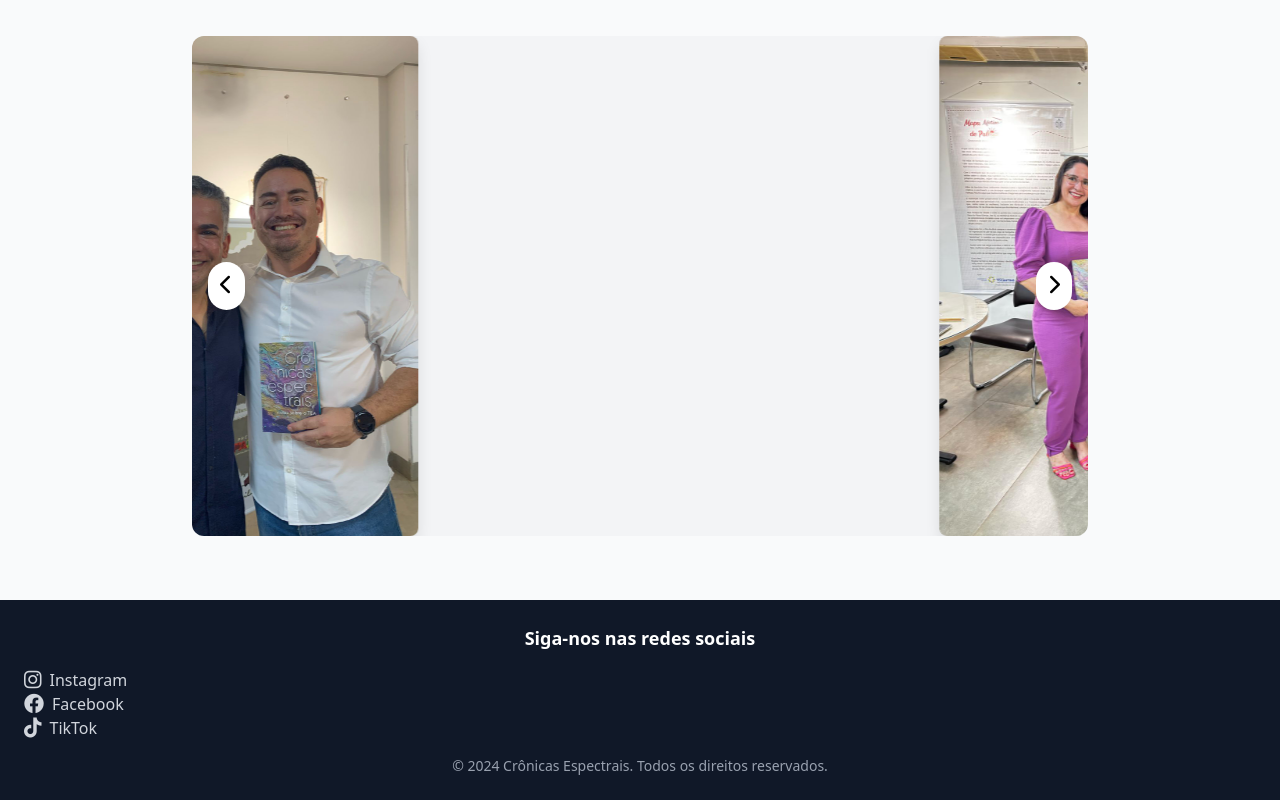
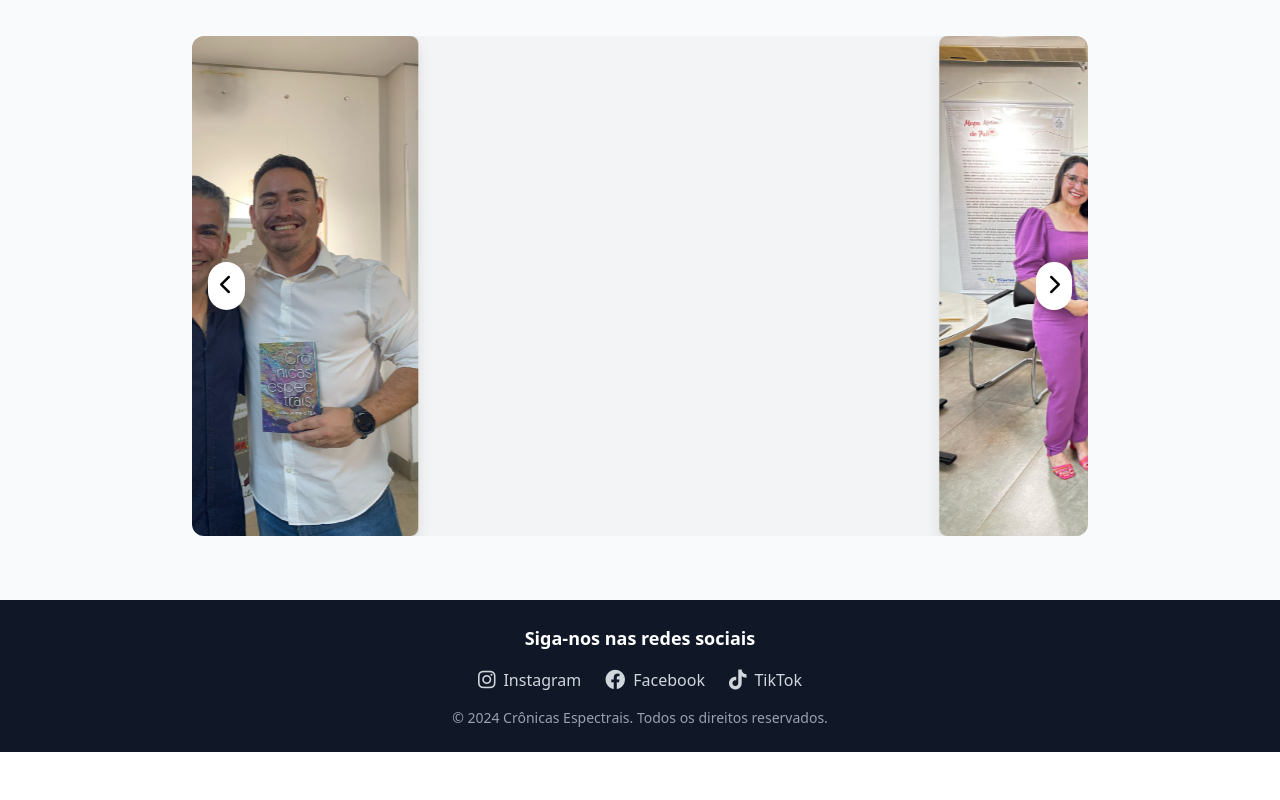
Before and after one commit to igor-cavalcante/Cronicas_Spectrais, a website: page lancamento-palmas.html in a window 1280 px wide. Shown: the part 2004-2804 px from the top of the page. After the commit the page ends 2756 px from the top, so only its background shows below. Drawn offline with Linux system fonts and the light colour scheme.

Commit message:
alinhando footer

```diff
--- a/lancamento-palmas.html
+++ b/lancamento-palmas.html
@@ -97,7 +97,7 @@
       </nav>
     </header>
 
-    <main class="flex-grow">
+    <main >
       <!-- Hero Section -->
       <section class="hero-pattern py-16 md:py-24">
         <div class="container mx-auto px-4 flex flex-col md:flex-row items-center">
@@ -385,9 +385,10 @@
     </main>
 
     <!-- Footer fixado -->
-    <footer class="bg-gray-900 text-white text-center p-6 mt-auto">
+    <footer class="bg-gray-900 text-white p-6 mt-auto">
+      <div class="container mx-auto text-center">
         <p class="text-lg font-semibold">Siga-nos nas redes sociais</p>
-      <div class="container mx-au gap-6 mt-4">
+        <div class="flex justify-center gap-6 mt-4">
           <a
             href="https://www.instagram.com/lj_goncalves/"
             target="_blank"
@@ -413,6 +414,7 @@
         <p class="mt-4 text-gray-400 text-sm">
           &copy; 2024 Crônicas Espectrais. Todos os direitos reservados.
         </p>
+      </div>
     </footer>
 
     <script src="./assets/script/index.js"></script>
```
Also changed, not shown: assets/styles/output.css. Lines whose indentation alone changed are shown as unchanged.
